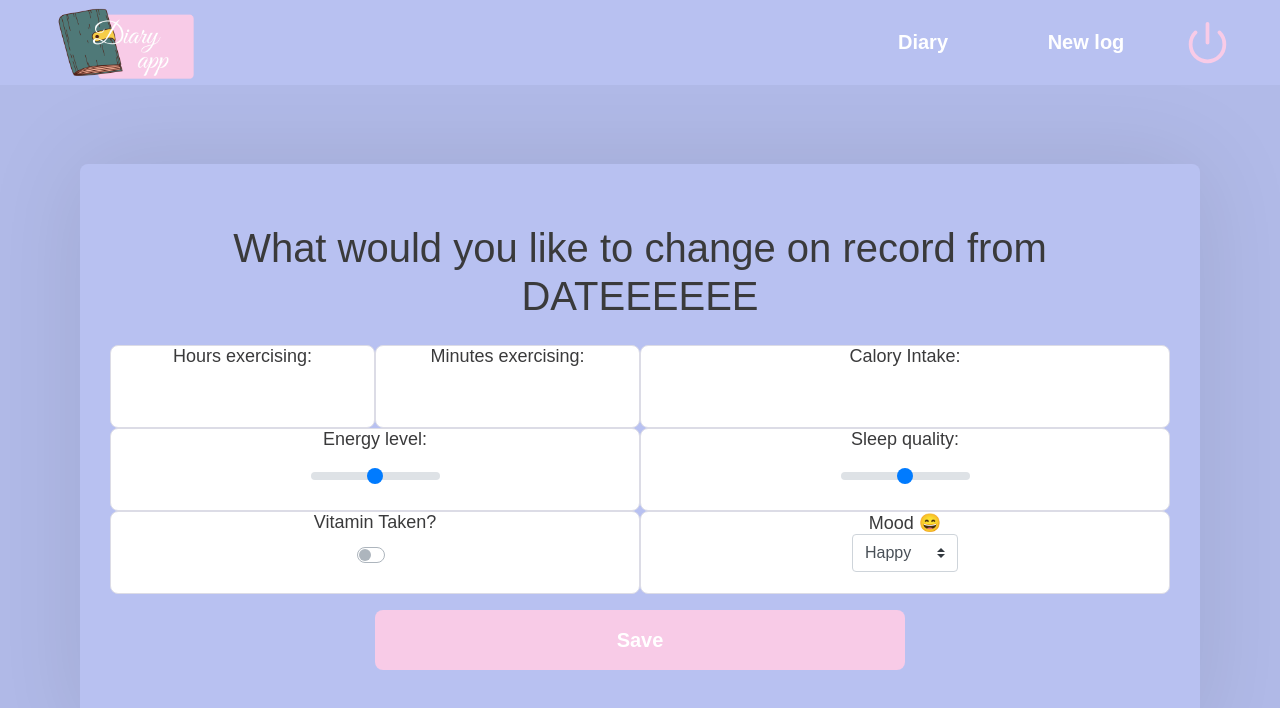
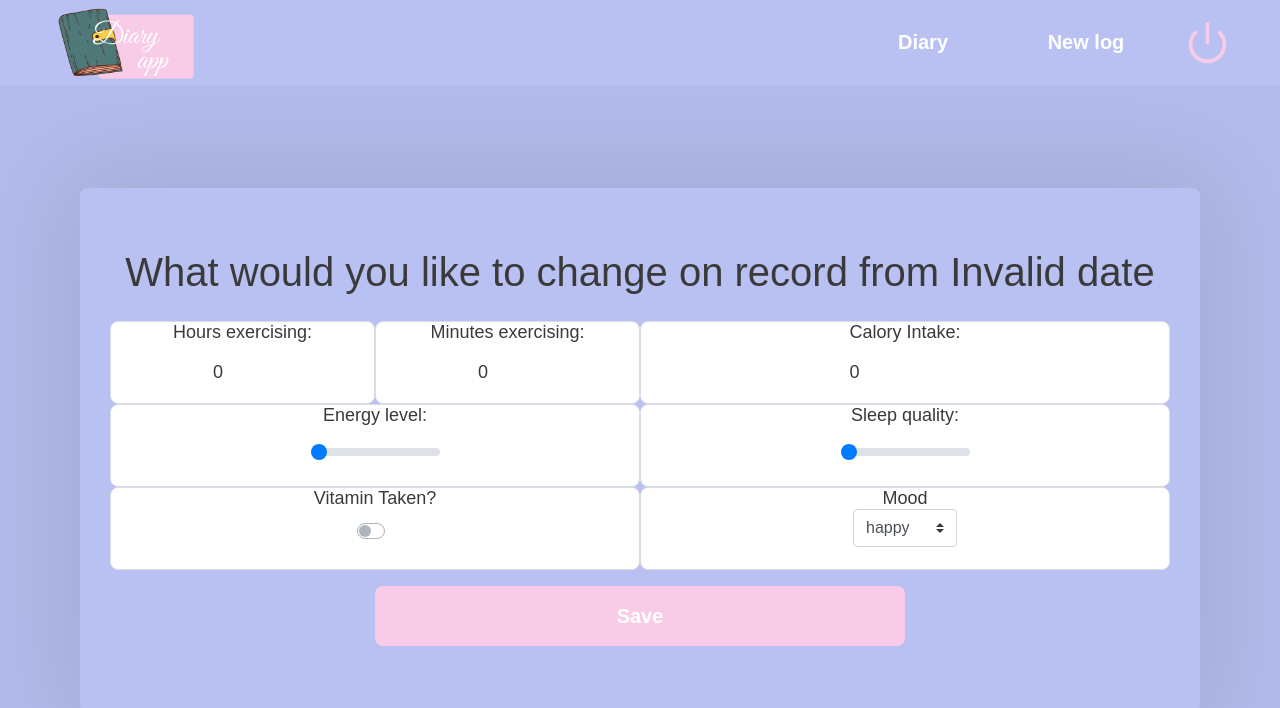
Before and after one commit to mikemorcerf/diary-app, a React (Create React App) app in the folder frontend/: page /profile/logs/update/1 in a window 1280 px wide. Shown: the top 708 px of the page. Built offline with nearby package versions, Linux system fonts and the light colour scheme; no server answers; a web font is replaced by a local one.

Commit message:
connect Edit Log page to api

```diff
--- a/frontend/src/components/Emoji.js
+++ b/frontend/src/components/Emoji.js
@@ -1,4 +1,20 @@
 import React from 'react';
+
+function emoji(props) {
+    switch(props){
+        case 'happy':
+            return '😄';
+        case 'calm':
+            return '😊';
+        case 'sad':
+            return '😔';
+        case 'annoyed':
+            return '🤨';
+        default:
+            return '';
+    }
+}
+
 const Emoji = props => (
     <span
         className="emoji"
@@ -6,7 +22,7 @@ const Emoji = props => (
         aria-label={props.label ? props.label : ""}
         aria-hidden={props.label ? "false" : "true"}
     >
-        {props.symbol}
+        {emoji(props.symbol)}
     </span>
 );
 export default Emoji;
--- a/frontend/src/pages/EditLog/index.js
+++ b/frontend/src/pages/EditLog/index.js
@@ -1,6 +1,7 @@
 import React, { useState, useEffect } from 'react';
 import Header from '../../components/Header';
 import { Form } from 'react-bootstrap';
+import moment from 'moment';
 
 import api from '../../services/api';
 import ApiAuthorization from '../../services/ApiAuthorization';
@@ -9,58 +10,78 @@ import Emoji from '../../components/Emoji';
 
 import './styles.css';
 
-export default function EditLog() {
-  const [moodFilter, setMoodFilter] = useState('');
-  const [exerciseTimeFilter, setExerciseTimeFilter] = useState('');
-  const [vitaminTakenFilter, setVitaminTakenFilter] = useState('');
-  const [energyLevelFilter, setEnergyLevelFilter] = useState('');
-  const [sleepQualityFilter, setSleepQualityFilter] = useState('');
-  const [calorieIntakeFilter, setCalorieIntakeFilter] = useState('');
-  const [createdAt, setCreatedAt] = useState('');
+export default class EditLog extends React.Component {
+  constructor(props) {
+    super(props);
+    this.state = {
+      mood: '',
+      exerciseTime: 0,
+      vitaminTaken: false,
+      energyLevel: 0,
+      sleepQuality: 0,
+      calorieIntake: 0.0,
+      createdAt: ''
+    };
+  }
 
-  useEffect(() => {
+  componentDidMount () {
+    const { logId } = this.props.match.params;
     ApiAuthorization();
+    api.get(`/profile/logs/${logId}`).then((response)=>{
+      this.setState({
+        mood: response.data.mood,
+        exerciseTime: response.data.exerciseTime,
+        vitaminTaken: response.data.vitaminTaken,
+        energyLevel: response.data.energyLevel,
+        sleepQuality: response.data.sleepQuality,
+        calorieIntake: response.data.calorieIntake,
+        createdAt: response.data.createdAt
+      });
+    }).catch((err)=>{
+      console.log(err);
+    });
+  }
 
-  }, []);
 
+  render() {
       return(
         <div>
           <Header />
           <div className="new-log-container">
             <div className="content">
-          <h1>What would you like to change on record from DATEEEEEE</h1>
+              <h1>What would you like to change on record from {moment(this.state.createdAt).format('MMMM Do YYYY')}</h1>
               <Form className="form-content">
                 <div className="time-input-one label-box">
                   <div className="label">Hours exercising:</div>
-              <input label="Exercise" type="number" className="input-field" min="0" max="23" />
+                  <input label="Exercise" type="number" className="input-field" min="0" max="23" defaultValue={parseInt(this.state.exerciseTime)} />
                 </div>
                 <div className="time-input-two label-box">
                   <div className="label">Minutes exercising:</div>
-              <input type="number" min="0" max="59" className="input-field"/>
+                  <input type="number" min="0" max="59" className="input-field" defaultValue={parseInt((this.state.exerciseTime%1)*60)} />
                 </div>
                 <div className="calory-input label-box">
                   <div className="label">Calory Intake:</div>
-              <input type="number" min="0.1" max="35000.0" className="input-field" />
+                  <input type="number" min="0.1" max="35000.0" className="input-field" defaultValue={this.state.calorieIntake} />
                 </div>
                 <div className="vitamin-input label-box">
                   <div className="label">Vitamin Taken?</div>
-              <Form.Check type="switch" className="input-field" id="vitamin-switch" style={{marginTop:'10px'}} label="" />
+                  <Form.Check type="switch" className="input-field" id="vitamin-switch" style={{marginTop:'10px'}} label="" defaultValue={this.state.vitaminTaken ? true : false} />
                 </div>
                 <div className="energy-input label-box">
                   <div className="label">Energy level:</div>
-              <Form.Control id="energy-range" className="input-field" style={{border:'none', marginTop:'15px'}} type="range" custom min={1} max={5} />
+                  <Form.Control id="energy-range" className="input-field" style={{border:'none', marginTop:'15px'}} type="range" custom min={1} max={5} defaultValue={this.state.energyLevel} />
                 </div>
                 <div className="sleep-input label-box">
                   <div className="label">Sleep quality:</div>
-              <Form.Control id="sleep-range" className="input-field" style={{border:'none', marginTop:'15px'}} type="range" custom min={1} max={5} />
+                  <Form.Control id="sleep-range" className="input-field" style={{border:'none', marginTop:'15px'}} type="range" custom min={1} max={5} defaultValue={this.state.sleepQuality} />
                 </div>
                 <div className="mood-input label-box">
-              <div className="label">Mood <Emoji symbol="😄" label="happy"/></div>
-              <Form.Control as="select" className="input-field" custom>
-                <option>Happy</option>
-                <option>Calm</option>
-                <option>Sad</option>
-                <option>Annoyed</option>
+                  <div className="label">Mood <Emoji symbol={this.state.mood} label={this.state.mood}/></div>
+                  <Form.Control as="select" className="input-field" custom defaultValue={this.state.mood} >
+                    <option>happy</option>
+                    <option>calm</option>
+                    <option>sad</option>
+                    <option>annoyed</option>
                   </Form.Control>
                 </div>
                 <button className="button" type="submit" >Save</button>
@@ -68,5 +89,6 @@ export default function EditLog() {
             </div>
           </div>
         </div>
-  );
+      )
     }
+}
--- a/frontend/src/pages/ProfileLogs/index.js
+++ b/frontend/src/pages/ProfileLogs/index.js
@@ -60,7 +60,7 @@ export default function ProfileLogs() {
   }
 
   async function handleEditLog(id) {
-    history.push(`/profile/logs/update/${id}`, id={id});
+    history.push(`/profile/logs/update/${id}`);
   }
 
   async function handleDeleteLog(id) {
--- a/frontend/src/routes.js
+++ b/frontend/src/routes.js
@@ -17,7 +17,7 @@ export default function Routes() {
         <Route path="/profile" exact component={Profile} />
         <Route path="/profile/logs" exact component={ProfileLogs} />
         <Route path="/profile/logs/new" component={NewLog} />
-        <Route path="/profile/logs/update/:id" component={EditLog} />
+        <Route path="/profile/logs/update/:logId" component={EditLog} />
       </Switch>
     </BrowserRouter>
   );
```
Lines whose indentation alone changed are shown as unchanged.
